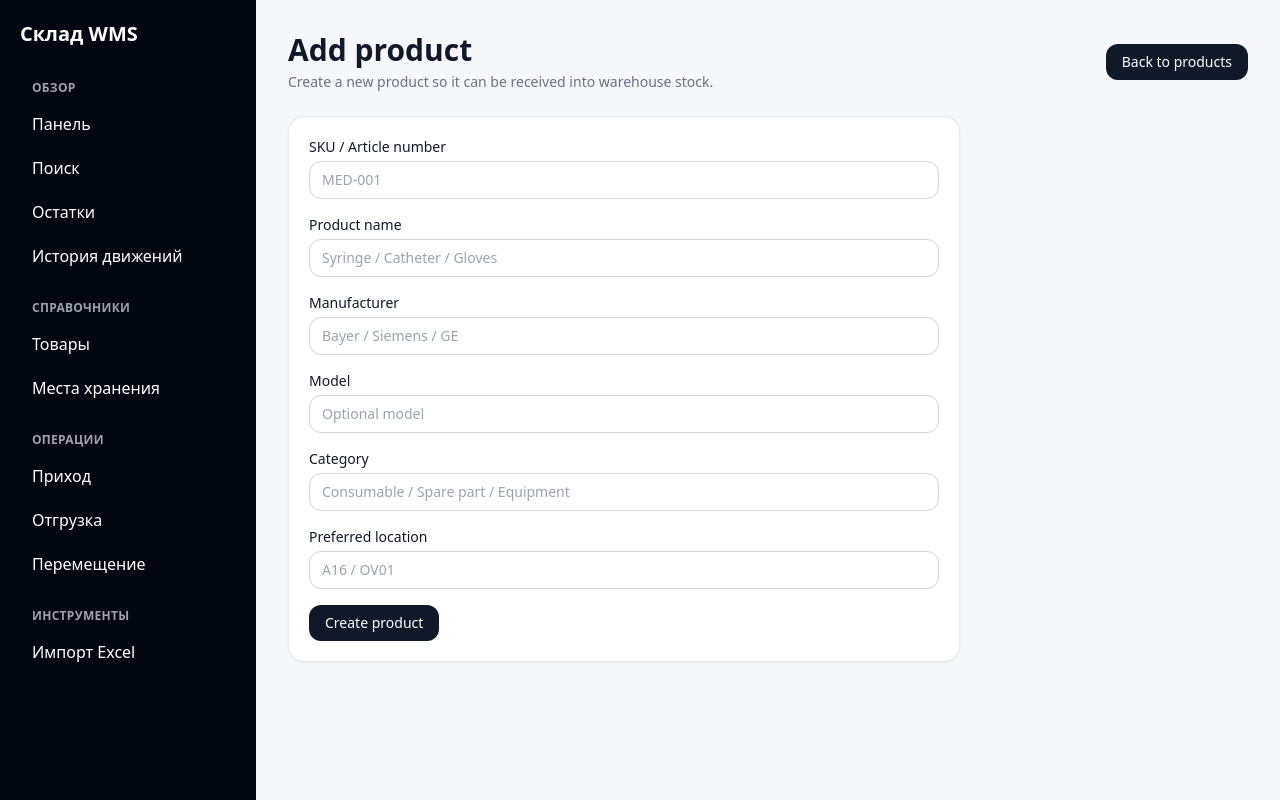
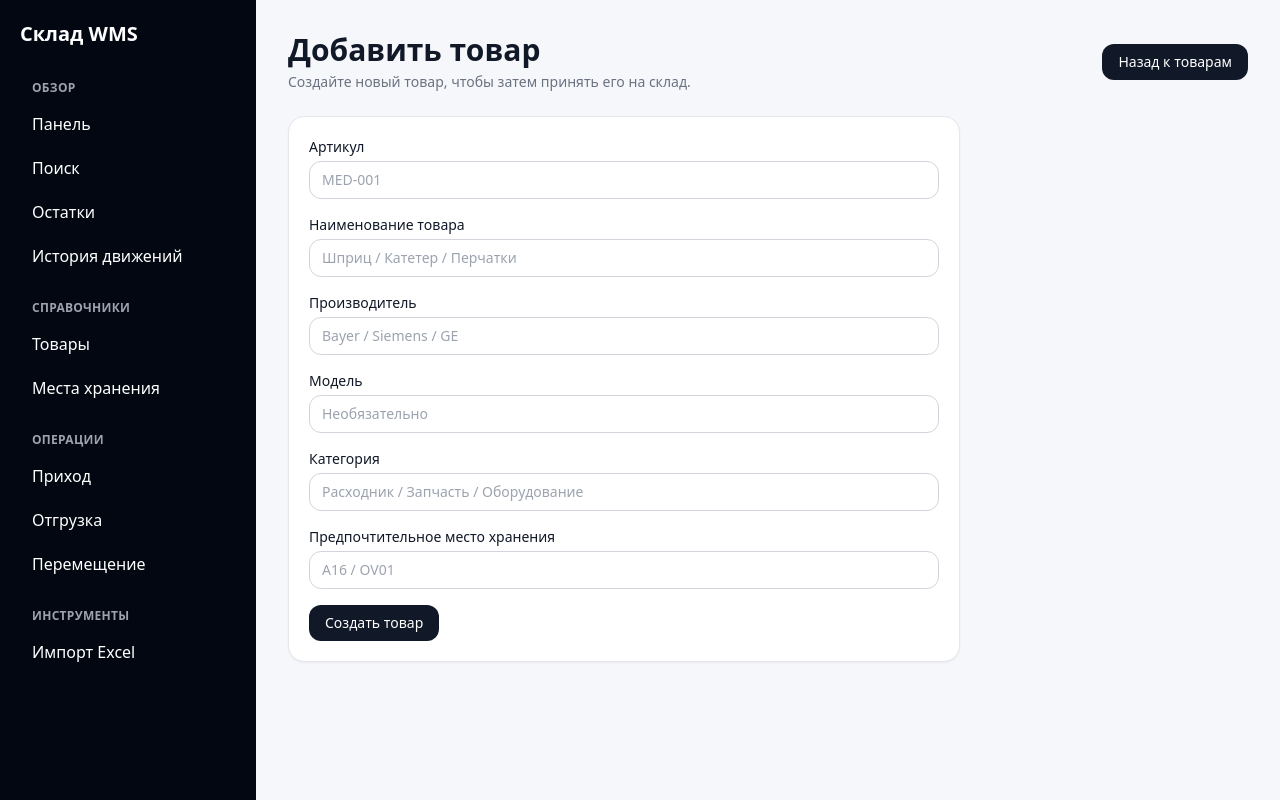
Before and after one commit to nikolayabashin-afk/warehouse, a Next.js app: page /products/new in a window 1280 px wide. Built offline with nearby package versions, Linux system fonts and the light colour scheme.

Commit message:
Translate new product page

```diff
--- a/app/products/new/page.tsx
+++ b/app/products/new/page.tsx
@@ -5,20 +5,20 @@ export default function NewProduct() {
   return <div>
     <div className="mb-6 flex items-center justify-between gap-4">
       <div>
-        <h1 className="text-3xl font-bold">Add product</h1>
-        <p className="text-sm text-gray-500 mt-1">Create a new product so it can be received into warehouse stock.</p>
+        <h1 className="text-3xl font-bold">Добавить товар</h1>
+        <p className="text-sm text-gray-500 mt-1">Создайте новый товар, чтобы затем принять его на склад.</p>
       </div>
-      <Link className="btn" href="/products">Back to products</Link>
+      <Link className="btn" href="/products">Назад к товарам</Link>
     </div>
 
     <form action={createProduct} className="card p-5 grid gap-4 max-w-2xl">
-      <label className="text-sm font-medium">SKU / Article number<input className="input mt-1" name="sku" placeholder="MED-001" required /></label>
-      <label className="text-sm font-medium">Product name<input className="input mt-1" name="name" placeholder="Syringe / Catheter / Gloves" required /></label>
-      <label className="text-sm font-medium">Manufacturer<input className="input mt-1" name="manufacturer" placeholder="Bayer / Siemens / GE" /></label>
-      <label className="text-sm font-medium">Model<input className="input mt-1" name="model" placeholder="Optional model" /></label>
-      <label className="text-sm font-medium">Category<input className="input mt-1" name="category" placeholder="Consumable / Spare part / Equipment" /></label>
-      <label className="text-sm font-medium">Preferred location<input className="input mt-1" name="preferredLocation" placeholder="A16 / OV01" /></label>
-      <button className="btn w-fit">Create product</button>
+      <label className="text-sm font-medium">Артикул<input className="input mt-1" name="sku" placeholder="MED-001" required /></label>
+      <label className="text-sm font-medium">Наименование товара<input className="input mt-1" name="name" placeholder="Шприц / Катетер / Перчатки" required /></label>
+      <label className="text-sm font-medium">Производитель<input className="input mt-1" name="manufacturer" placeholder="Bayer / Siemens / GE" /></label>
+      <label className="text-sm font-medium">Модель<input className="input mt-1" name="model" placeholder="Необязательно" /></label>
+      <label className="text-sm font-medium">Категория<input className="input mt-1" name="category" placeholder="Расходник / Запчасть / Оборудование" /></label>
+      <label className="text-sm font-medium">Предпочтительное место хранения<input className="input mt-1" name="preferredLocation" placeholder="A16 / OV01" /></label>
+      <button className="btn w-fit">Создать товар</button>
     </form>
   </div>
 }
```
